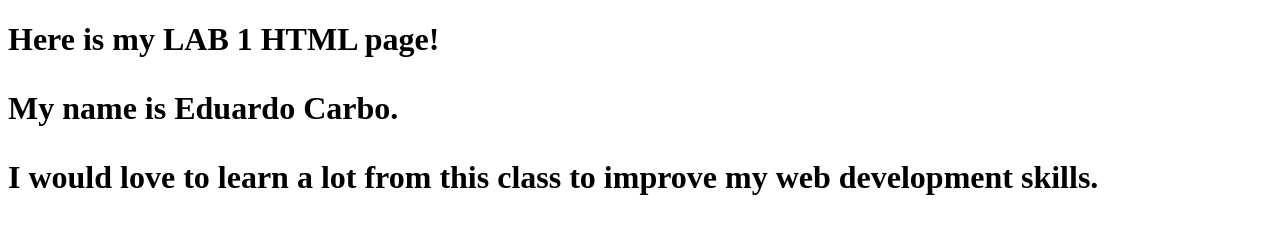
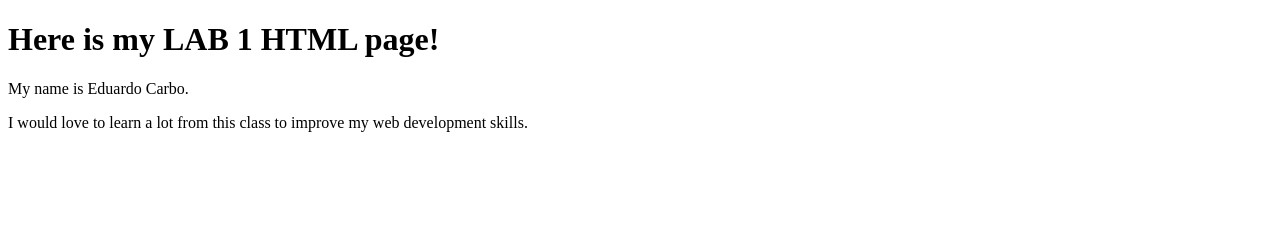
Before and after one commit to ecarbo1/index, a plain HTML site: page index.html in a window 1280 px wide. Drawn offline with Linux system fonts and the light colour scheme.

Commit message:
Update index.html

```diff
--- a/index.html
+++ b/index.html
@@ -5,8 +5,8 @@
 		<title> Lab 1</title>
 	</head>
 	<body>
-		<h1> Here is my LAB 1 HTML page!<h1>
-		<p> My name is Eduardo Carbo.<p>
+		<h1> Here is my LAB 1 HTML page!</h1>
+		<p> My name is Eduardo Carbo.</p>
 		<p> I would love to learn a lot from this class to improve my web development skills.</p>
 	</body>
 </html>
```
